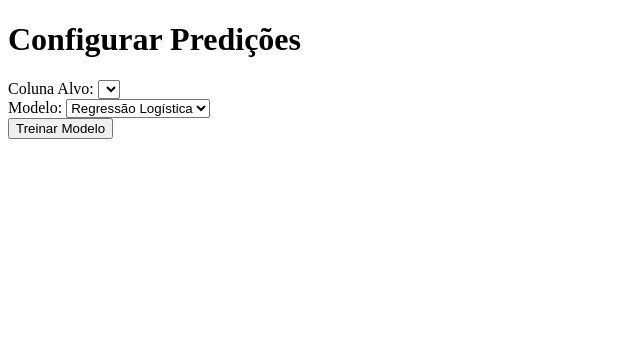
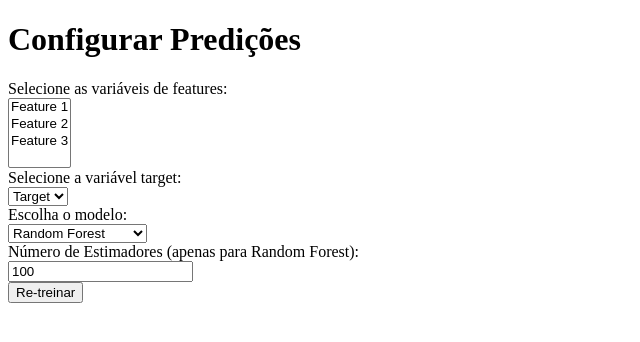
Before and after one commit to SyphonFilter2003/Projeto_Python, a Flask app: template Projeto_Python01/templates/prediction.html in a window 1280 px wide. Shown: the top 342 px of the page, without its empty margins (0-640 px from the left). Run offline with Flask 3, Linux system fonts and the light colour scheme; the template is opened without the code that fills it, so the values that code supplies are empty.

Commit message:
Add files via upload

```diff
--- a/Projeto_Python01/app.py
+++ b/Projeto_Python01/app.py
@@ -1,6 +1,5 @@
 import os
 import io
-from flask import session
 from flask import Flask, request, render_template, redirect, url_for
 import pandas as pd
 import matplotlib.pyplot as plt
@@ -10,6 +9,7 @@ from sklearn.linear_model import LogisticRegression
 from sklearn.svm import SVC
 from sklearn.preprocessing import LabelEncoder
 from sklearn.metrics import classification_report
+import joblib  # Para salvar o modelo treinado
 import base64
 
 app = Flask(__name__)
@@ -21,7 +21,42 @@ label_encoders = {}
 model = None
 target_encoder = None
 
-#File upload
+# Função para carregar o modelo
+def load_model():
+    global model
+    if os.path.exists('model.pkl'):
+        model = joblib.load('model.pkl')
+
+# Função para treinar o modelo
+def train_model(data, features, target, model_choice, n_estimators=100):
+    X = data[features]
+    y = data[target]
+
+    # Divisão dos dados
+    X_train, X_test, y_train, y_test = train_test_split(X, y, test_size=0.3, random_state=42)
+
+    # Escolher o modelo baseado na escolha
+    if model_choice == "random_forest":
+        model = RandomForestClassifier(n_estimators=n_estimators, random_state=42)
+    elif model_choice == "logistic_regression":
+        model = LogisticRegression(max_iter=1000)
+    elif model_choice == "svm":
+        model = SVC()
+
+    # Treinamento do modelo
+    model.fit(X_train, y_train)
+    y_pred = model.predict(X_test)
+
+    # Gerar o relatório de classificação
+    report = classification_report(y_test, y_pred, output_dict=True)
+    accuracy = model.score(X_test, y_test)
+
+    # Salvar o modelo treinado com joblib (se desejado)
+    # joblib.dump(model, 'model.pkl')
+
+    return report, accuracy
+
+# Rota de upload de arquivos
 @app.route("/", methods=["GET", "POST"])
 def upload_file():
     if request.method == "POST":
@@ -85,35 +120,6 @@ def analyze_data():
         plots=plots  # Passando a variável `plots` para o template
     )
 
-@app.route("/visualize", methods=["POST"])
-def visualize_data():
-    global uploaded_data
-    if uploaded_data is None:
-        return redirect(url_for('upload_file'))
-
-    # Gerar gráficos para colunas numéricas
-    numeric_columns = uploaded_data.select_dtypes(include=['number']).columns.tolist()
-    plots = {}
-
-    for column in numeric_columns:
-        plt.figure()
-        uploaded_data[column].hist(bins=20, color="skyblue", edgecolor="black")
-        plt.title(f"Distribuição de {column}")
-        plt.xlabel(column)
-        plt.ylabel("Frequência")
-
-        # Salvar o gráfico em base64 para exibição no HTML
-        buffer = io.BytesIO()
-        plt.savefig(buffer, format="png")
-        buffer.seek(0)
-        image_base64 = base64.b64encode(buffer.read()).decode('utf-8')
-        buffer.close()
-        plt.close()
-        plots[column] = image_base64
-
-    return render_template("visualize.html", plots=plots)
-
-# Configure prediction page
 @app.route("/configure", methods=["GET", "POST"])
 def configure_prediction():
     global uploaded_data
@@ -122,7 +128,6 @@ def configure_prediction():
 
     columns = uploaded_data.columns
     if request.method == "POST":
-        # Pegando as variáveis selecionadas
         features = request.form.getlist("features")
         target = request.form.get("target")
         model_choice = request.form.get("model")
@@ -135,47 +140,55 @@ def configure_prediction():
             return "Seleção inválida de variáveis.", 400
 
         # Codificando as variáveis categóricas com LabelEncoder
-        label_encoders = {}  # Dicionário para armazenar os codificadores de cada coluna
         for col in uploaded_data.columns:
-            if uploaded_data[col].dtype == 'object':  # Se a coluna for categórica
+            if uploaded_data[col].dtype == 'object':
                 le = LabelEncoder()
-                uploaded_data[col] = le.fit_transform(uploaded_data[col])  # Aplicando o encoding
-                label_encoders[col] = le  # Armazenando o codificador
-
-        # Preparando os dados para o treinamento
-        X = uploaded_data[features].copy()  # Selecionando as features
-        y = uploaded_data[target]  # Selecionando o target
-
-        # Divisão dos dados em treino e teste
-        X_train, X_test, y_train, y_test = train_test_split(X, y, test_size=0.3, random_state=42)
-
-        # Selecionando o modelo conforme a escolha do usuário
-        if model_choice == "random_forest":
-            model = RandomForestClassifier(n_estimators=n_estimators, random_state=42)
-        elif model_choice == "logistic_regression":
-            model = LogisticRegression(max_iter=1000)
-        elif model_choice == "svm":
-            model = SVC()
+                uploaded_data[col] = le.fit_transform(uploaded_data[col])
+                label_encoders[col] = le
 
         # Treinando o modelo
-        model.fit(X_train, y_train)
-        y_pred = model.predict(X_test)
+        report, accuracy = train_model(uploaded_data, features, target, model_choice, n_estimators)
 
-        # Gerando o relatório de classificação
-        report = classification_report(y_test, y_pred, output_dict=True)
-
-        # Passando o relatório e a precisão para o template
-        return render_template(
-            "result.html",
-            report=report,
-            accuracy=model.score(X_test, y_test)
-        )
+        # Renderiza a página de resultados
+        return render_template("result.html", report=report, accuracy=accuracy)
 
     return render_template("configure.html", columns=columns)
+
+# Rota para re-treinamento do modelo
+@app.route("/retrain", methods=["POST"])
+def retrain_model():
+    global uploaded_data, model
+
+    # Verifica se há dados carregados
+    if uploaded_data is None:
+        return redirect(url_for('upload_file'))
+
+    # Obtenção dos dados do formulário
+    features = request.form.getlist("features")
+    target = request.form.get("target")
+
+    # Verificar se 'features' e 'target' são válidos
+    if not features or not target:
+        return render_template('result.html', error_message="Por favor, selecione as variáveis corretamente.", upload_success=False)
+
+    model_choice = request.form.get("model")
+    n_estimators = int(request.form.get("n_estimators", 100))
+
+    # Re-treinando o modelo
+    report, accuracy = train_model(uploaded_data, features, target, model_choice, n_estimators)
+
+    # Verificando se o modelo foi treinado e se as variáveis existem
+    if report is None or accuracy is None:
+        return render_template('result.html', error_message="Erro ao treinar o modelo.", upload_success=False)
+
+    # Renderiza a página de resultados com o novo modelo treinado
+    return render_template("result.html", report=report, accuracy=accuracy)
 
 @app.route("/result")
 def result_page():
     return render_template('result.html')
 
 if __name__ == "__main__":
+    # Tenta carregar o modelo existente, se houver
+    load_model()
     app.run(debug=True)
--- a/Projeto_Python01/templates/prediction.html
+++ b/Projeto_Python01/templates/prediction.html
@@ -7,21 +7,30 @@
 </head>
 <body>
     <h1>Configurar Predições</h1>
-    <form method="post">
-        <label for="target">Coluna Alvo:</label>
-        <select name="target" id="target">
-            {% for column in columns %}
-                <option value="{{ column }}">{{ column }}</option>
-            {% endfor %}
-        </select>
-        <br>
-        <label for="model">Modelo:</label>
-        <select name="model" id="model">
-            <option value="LogisticRegression">Regressão Logística</option>
-            <option value="RandomForestClassifier">Random Forest</option>
-        </select>
-        <br>
-        <button type="submit">Treinar Modelo</button>
+    <form method="POST" action="{{ url_for('retrain_model') }}">
+        <label for="features">Selecione as variáveis de features:</label><br>
+        <select name="features" multiple>
+            <option value="feature1">Feature 1</option>
+            <option value="feature2">Feature 2</option>
+            <option value="feature3">Feature 3</option>
+            <!-- Adicione outras opções conforme necessário -->
+        </select><br>
+
+        <label for="target">Selecione a variável target:</label><br>
+        <select name="target">
+            <option value="target">Target</option>
+            <!-- Adicione outras opções conforme necessário -->
+        </select><br>
+
+        <label for="model">Escolha o modelo:</label><br>
+        <select name="model">
+            <option value="random_forest">Random Forest</option>
+            <option value="logistic_regression">Logistic Regression</option>
+            <option value="svm">SVM</option>
+        </select><br>
+
+        <label for="n_estimators">Número de Estimadores (apenas para Random Forest):</label><br>
+        <input type="number" name="n_estimators" value="100"><br>
+
+        <input type="submit" value="Re-treinar">
     </form>
-</body>
-</html>
```
Also changed, not shown: Projeto_Python01/static/styles.css (+49 -3 lines), Projeto_Python01/templates/result.html (+34 -4 lines), 1 other file.
